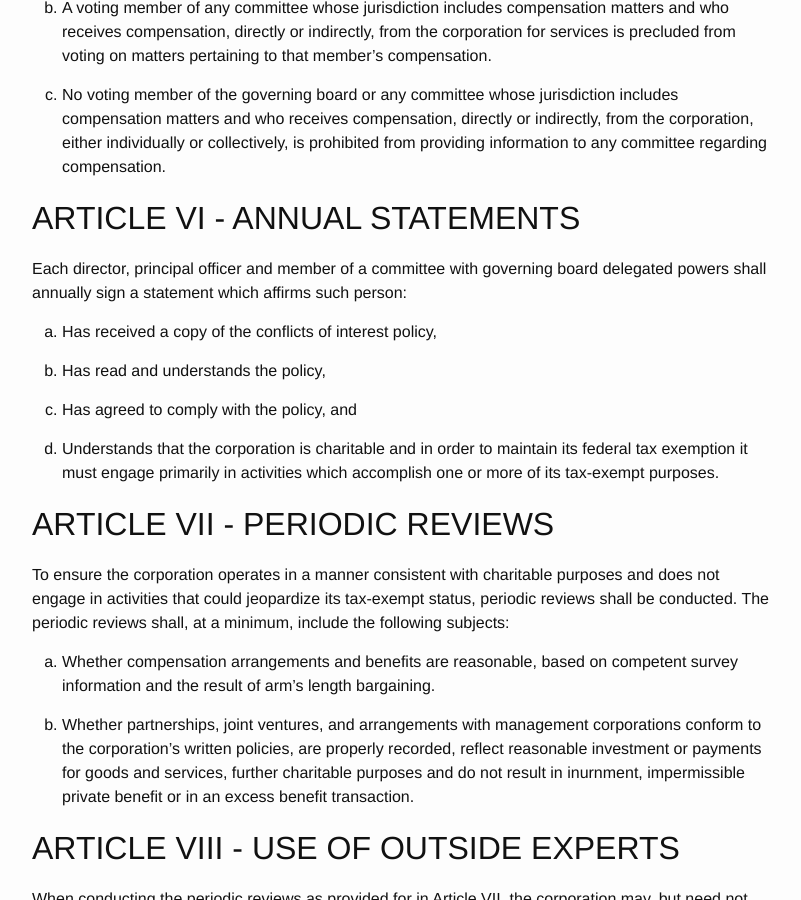
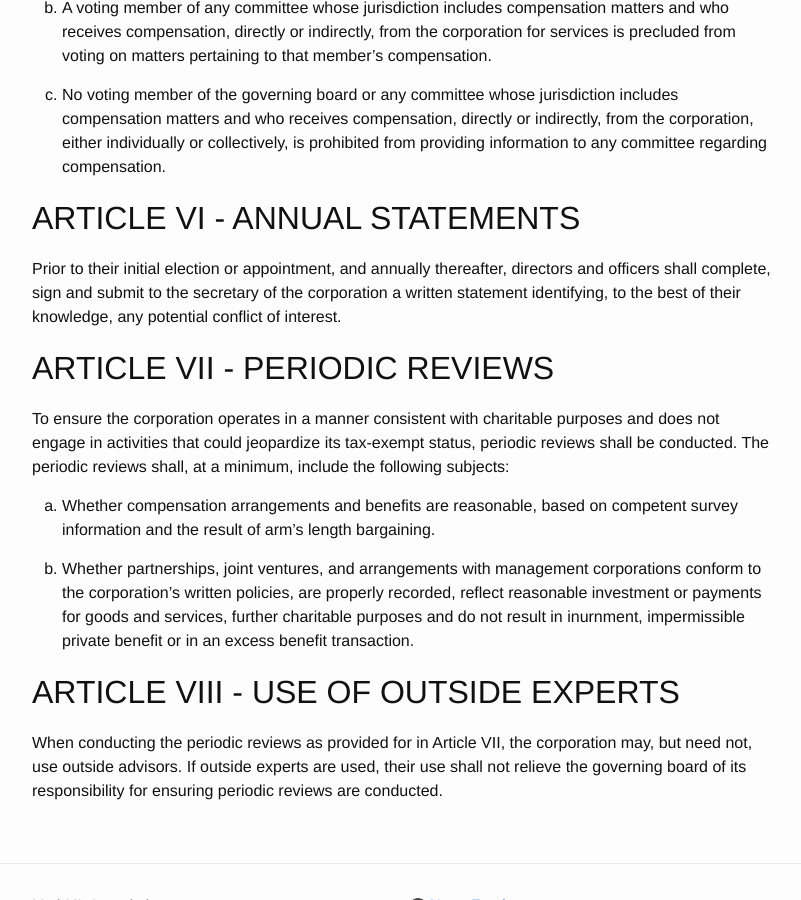
Before and after one commit to MathML/website, a Jekyll site: the page built from legal-documents/conflict-of-interest-policy.md, in a window 1280 px wide and 900 px high, scrolled down 3391 px. Shown: the whole window, without its empty margins (238-1039 px from the left). Built offline with Jekyll 4.4.1, drawn with Linux system fonts in a browser that asks for light colours.

Commit message:
Conflict of interest policy, ARTICLE VI - ANNUAL STATEMENTS: Relax the requirements.

```diff
--- a/legal-documents/conflict-of-interest-policy.md
+++ b/legal-documents/conflict-of-interest-policy.md
@@ -174,18 +174,10 @@ powers shall contain:
 
 ## ARTICLE VI - ANNUAL STATEMENTS
 
-Each director, principal officer and member of a committee with governing board
-delegated powers shall annually sign a statement which affirms such person:
-
-1.  Has received a copy of the conflicts of interest policy,
-
-2.  Has read and understands the policy,
-
-3.  Has agreed to comply with the policy, and
-
-4.  Understands that the corporation is charitable and in order to maintain its
-    federal tax exemption it must engage primarily in activities which
-    accomplish one or more of its tax-exempt purposes.
+Prior to their initial election or appointment, and annually thereafter,
+directors and officers shall complete, sign and submit to the
+secretary of the corporation a written statement identifying, to the best of
+their knowledge, any potential conflict of interest.
 
 ## ARTICLE VII - PERIODIC REVIEWS
 
```
